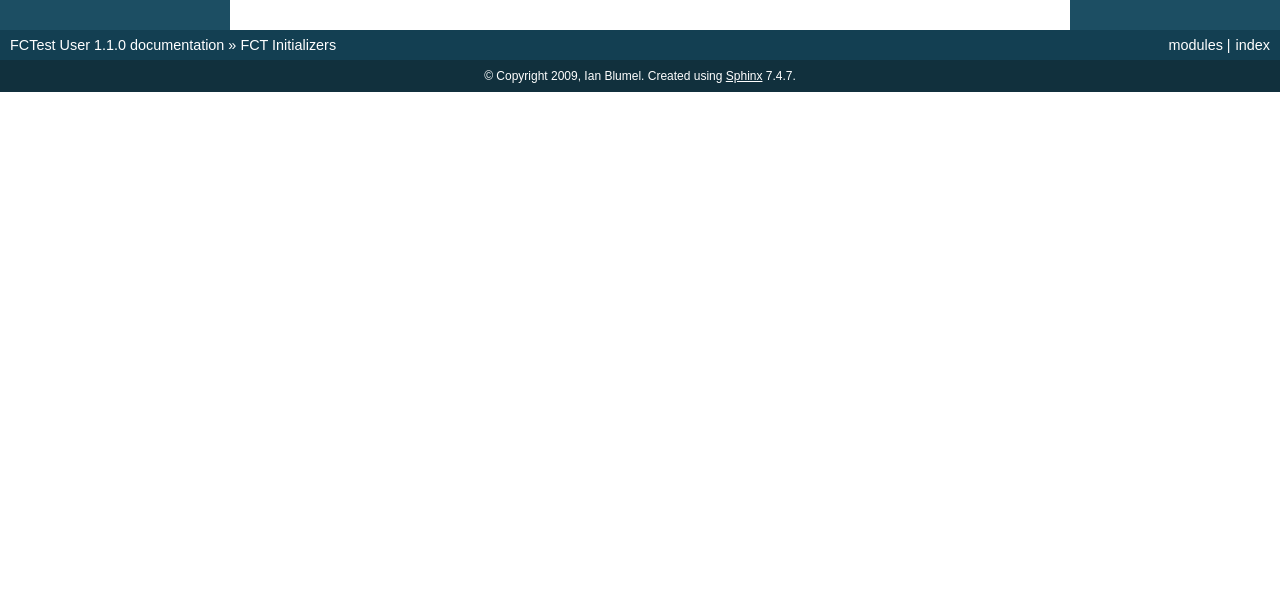
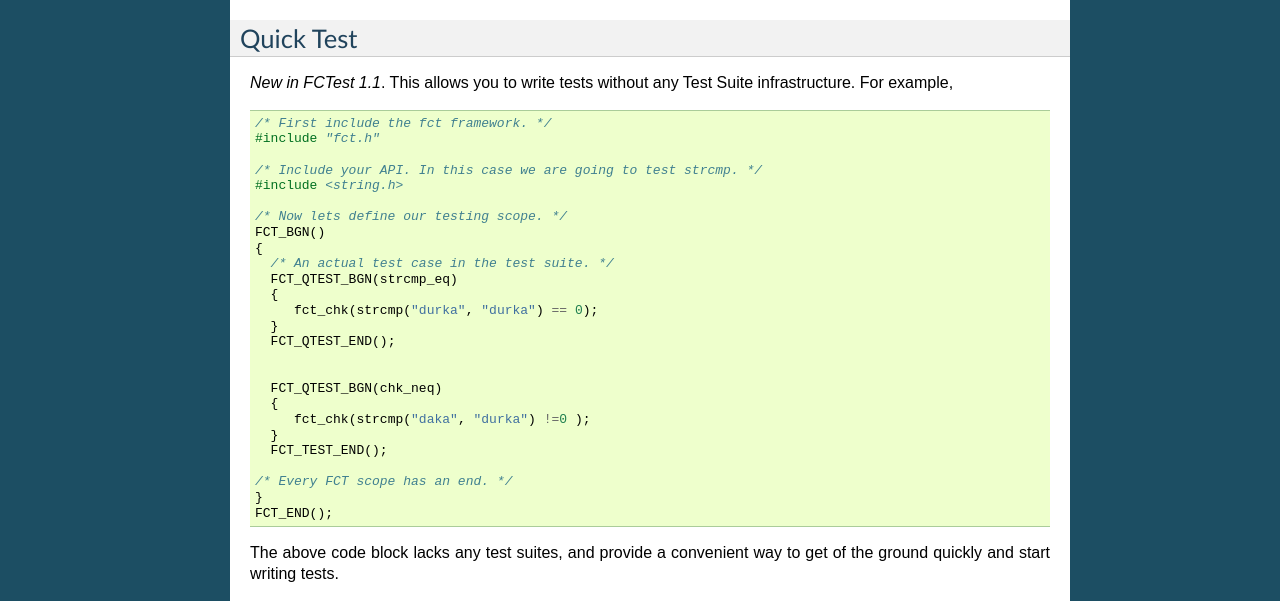
Before and after one commit to imb/fctx, a Sphinx documentation site: the page built from doc/usr/source/api_fct.rst, in a window 1280 px wide and 1400 px high, scrolled down 672 px. Shown: the part 538-1139 px from the top of the window. Built offline with Sphinx 7.4.7, drawn with Linux system fonts in a browser that asks for light colours; formulas are drawn with MathJax 3; cross-references to code outside the pages are shown as plain code; before the commit the page ends 1302 px from its top, so only the background shows below that; some of the changed text lies outside the part shown; grey boxes are pictures that could not be loaded.

Commit message:
documentation: - Documented tests and checking.
fct_chk: modified to continue after a test fails.
fct_req: breaks out of a test bloc when a tests fails.
----------------------------------------------------------
e --include-merges or -n0 to see merged revisions.

```diff
--- a/doc/usr/source/api_fct.rst
+++ b/doc/usr/source/api_fct.rst
@@ -118,3 +118,87 @@
 .. cfunction:: FCT_TEARDOWN_END()
 
         Ends a teardown block.
+
+
+Quick Test
+----------
+
+*New in FCTest 1.1*. This allows you to write tests without any Test Suite
+infrastructure. For example,
+
+.. code-block:: c
+
+  /* First include the fct framework. */
+  #include "fct.h"
+
+  /* Include your API. In this case we are going to test strcmp. */
+  #include <string.h>
+
+  /* Now lets define our testing scope. */
+  FCT_BGN()
+  {
+    /* An actual test case in the test suite. */
+    FCT_QTEST_BGN(strcmp_eq)
+    {
+       fct_chk(strcmp("durka", "durka") == 0);
+    }
+    FCT_QTEST_END();
+
+
+    FCT_QTEST_BGN(chk_neq)
+    {
+       fct_chk(strcmp("daka", "durka") !=0 );
+    }
+    FCT_TEST_END();
+
+  /* Every FCT scope has an end. */
+  }
+  FCT_END();
+
+.. ***
+
+The above code block lacks any test suites, and provide a convenient way to get
+of the ground quickly and start writing tests.
+
+.. cfunction:: FCT_QTEST_BGN(name)
+
+   Opens the quick test block with the given *name*.
+
+.. cfunction:: FCT_TEST_END()
+
+   Ends the quick test block.
+
+
+Tests
+-----
+
+These define a beginning and end of a test block. See also
+:cfunc:`FCT_QTEST_BGN` and :cfunc:`FCT_QTEST_END`.
+
+.. cfunction:: FCT_TEST_BGN(name)
+
+   Opens a test block with the given *name*.
+
+.. cfunction:: FCT_TEST_END()
+
+   Closes a test block.
+
+
+Checks
+------
+
+These are used to verify that a condition is true. They are executed within
+:cfunc:`FCT_TEST_BGN`/:cfunc:`FCT_TEST_END` blocks.
+
+
+.. cfunction:: fct_chk(condition)
+
+    Evaluates the condition, and if it is false will cause the tests to fail.
+    Further lines in the test block continue to execute. If you want a check to
+    terminate testing, then use the :cfunc:`fct_req` function instead.
+
+.. cfunction:: fct_req(condition)
+
+    Evaluates the condition, and if it is false it will cause a test to fail.
+    This differs from :cfunc:`fct_chk` in so far as a false state causes
+    the test block to abort.
```
Also changed, not shown: 5 other files.
